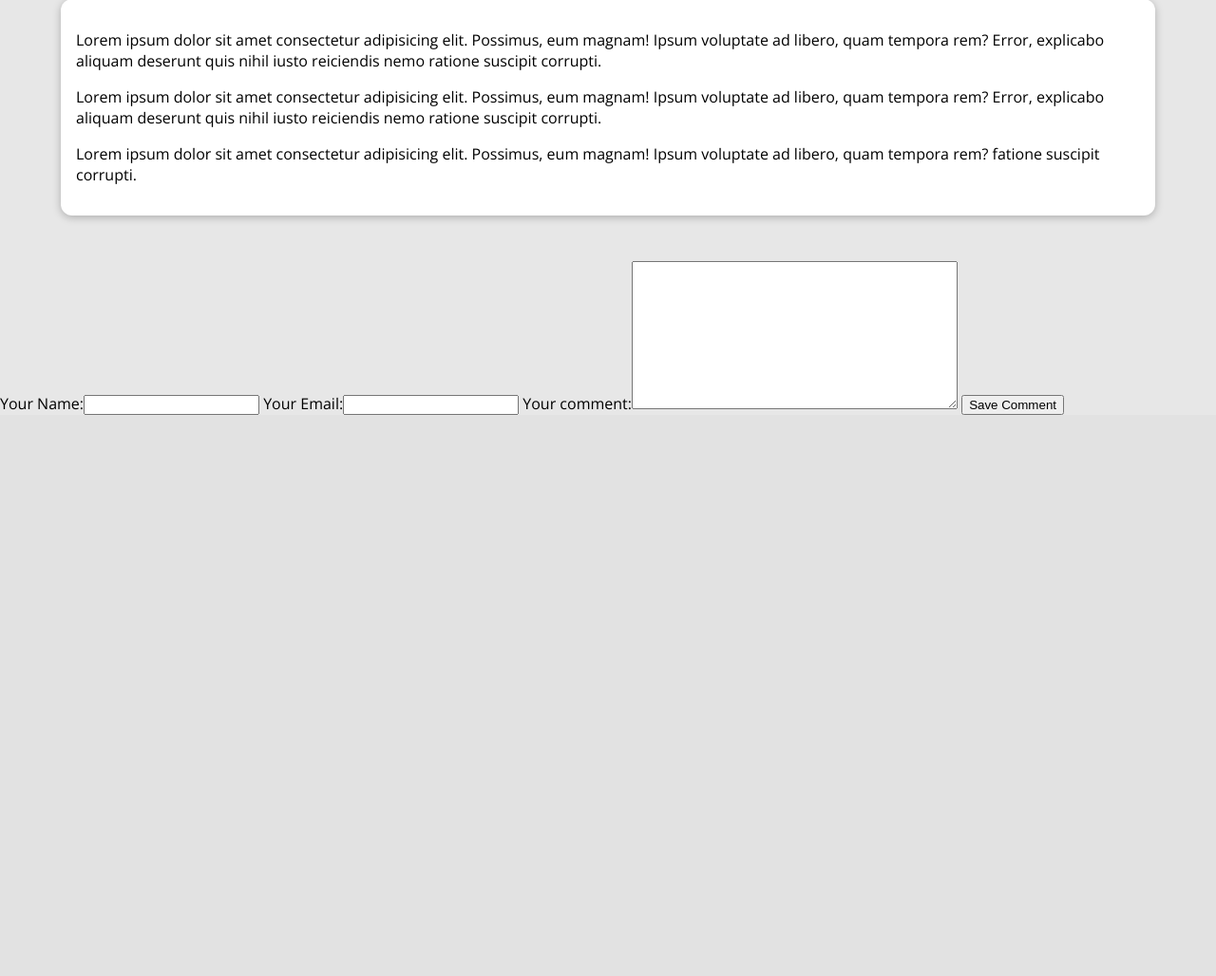
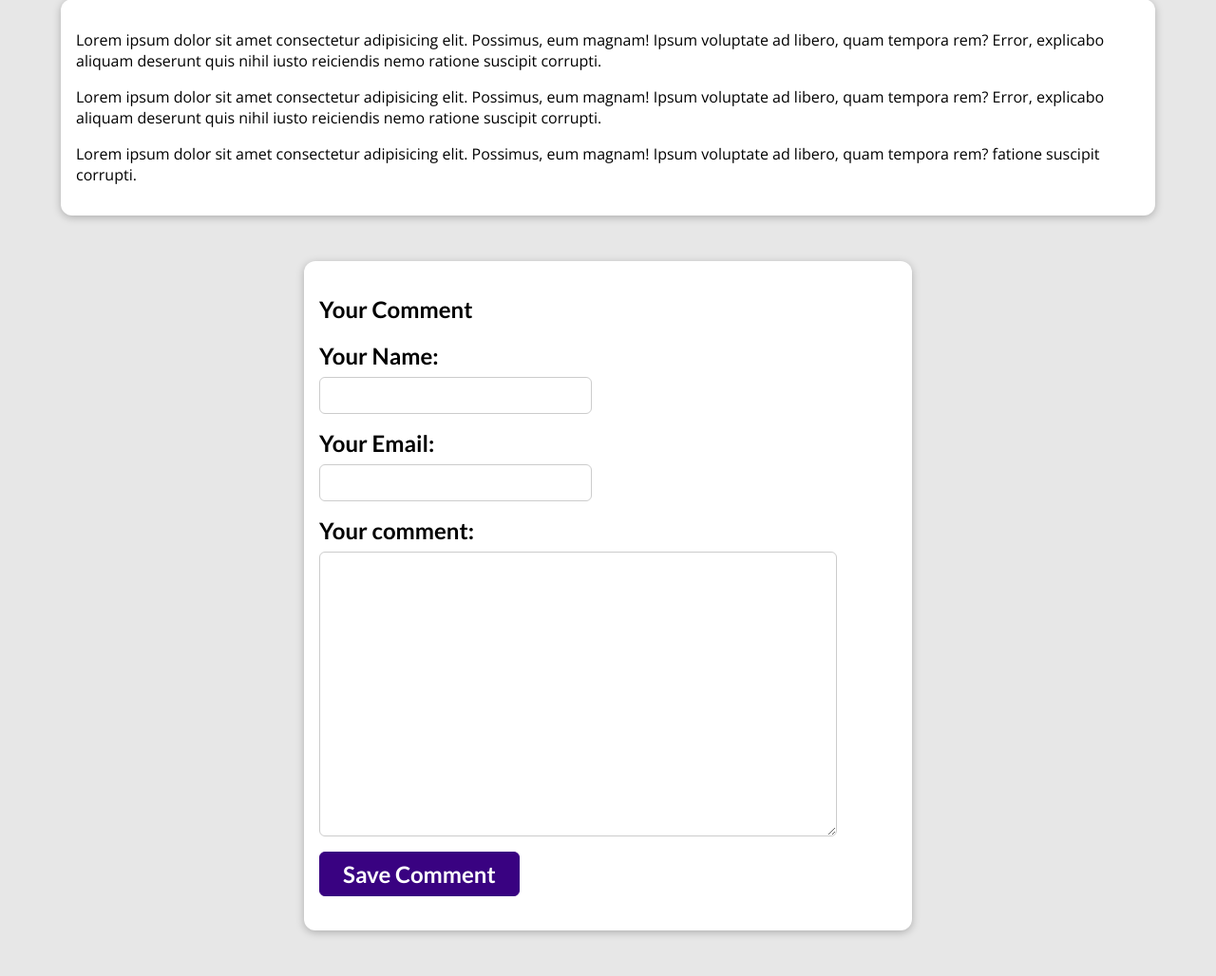
Before and after one commit to tomaszpuzio/my_site, a Django app: a page that uses blog/templates/blog/post-detail.html in a window 1280 px wide. Shown: the part 529-1557 px from the top of the page at 95% size. Before the commit the page ends 966 px from the top, so only its background shows below. Run offline with Django 3.2, Linux system fonts and the light colour scheme; data comes from the database, SQL or seed files in the repository.

Commit message:
add styling to form

```diff
--- a/blog/static/blog/post-detail.css
+++ b/blog/static/blog/post-detail.css
@@ -57,6 +57,32 @@ body {
     font-weight: bold;
   }
 
+  #comment-form {
+    margin: 3rem auto;
+    width: 90%;
+    max-width: 40rem;
+    border-radius: 12px;
+    background-color: white;
+    box-shadow: 0 2px 8px rgba(0, 0, 0, 0.25);
+    padding: 1rem;
+  }
+
+  #comment-form button {
+    font: inherit;
+    background-color: #390281;
+    color: white;
+    border: 1px solid #390281;
+    padding: 0.5rem 1.5rem;
+    border-radius: 6px;
+    cursor: pointer;
+  }
+
+  #comment-form button:hover,
+  #comment-form button:active {
+    background-color: #4f0ba7;
+    border-color: #4f0ba7;
+  }
+
   main {
     width: 90%;
     max-width: 90rem;
@@ -73,3 +99,23 @@ body {
     padding: 0.5rem 1rem;
     border-radius: 8px;
   }
+
+  .form-control {
+    margin-bottom: 1rem
+  }
+
+  .form-control label {
+    font-weight: bold;
+    margin-bottom: 0.5rem;
+    display: block
+  }
+
+  .form-control input,
+  .form-control textarea {
+    display: block;
+    width: 1;
+    font: inherit;
+    padding: 0.25rem;
+    border-radius: 6px;
+    border: 1px solid #ccc;
+  }
--- a/blog/templates/blog/post-detail.html
+++ b/blog/templates/blog/post-detail.html
@@ -30,10 +30,17 @@
     <main>
         {{ post.content|linebreaks }}
     </main>
-    <div>
+    <section  id="comment-form">
+        <h2>Your Comment<h2>
         <form>
-            {{ comment_form }}
+            {% for form_field in comment_form %}
+                <div class="form-control">
+                    {{ form_field.label_tag }}
+                    {{ form_field }}
+                    {{ form_field.errors }}
+                </div>
+            {% endfor %}
             <button>Save Comment</button>
         </form>
-    </div>
+    </section>
 {% endblock %}
```
